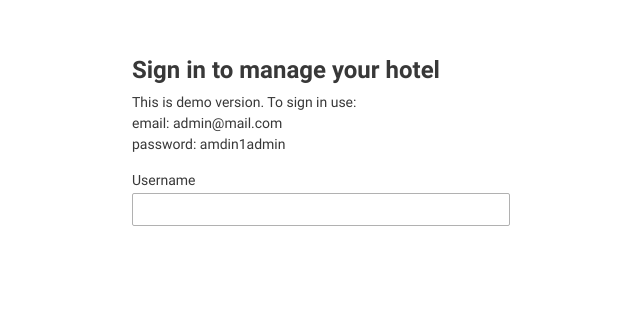
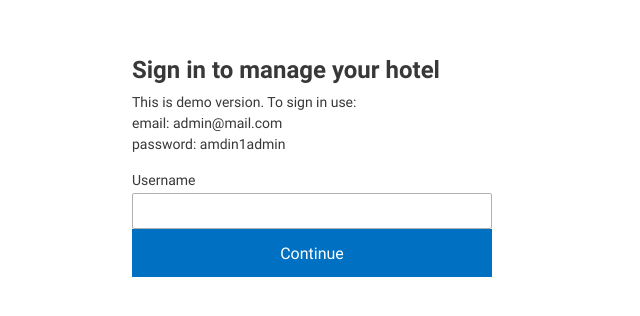
Before and after one commit to Romienas/hotelBooking, a React (Create React App) app in the folder frontend/: page /admin in a window 1280 px wide. Shown: the part 124-440 px from the top of the page, without its empty margins (328-968 px from the left). Built offline with nearby package versions, Linux system fonts and the light colour scheme.

Commit message:
create button component

```diff
--- /dev/null
+++ b/frontend/src/Components/Button.js
@@ -0,0 +1,20 @@
+import React from 'react'
+import './button.scss'
+
+function Button(props) {
+
+    const handleClick = () => {
+        props.clickHandler()
+    }
+
+    return (
+        <div
+            className='button'
+            onClick={handleClick}
+        >
+            {props.text}
+        </div>
+    )
+}
+
+export default Button
--- /dev/null
+++ b/frontend/src/Components/button.scss
@@ -0,0 +1,18 @@
+@import '../index.scss';
+
+.button {
+    display: flex;
+    align-items: center;
+    justify-content: center;
+    background-color: $buttonColor;
+    color: #ffffff;
+    padding: 11px 15px;
+    box-sizing: border-box;
+    height: 48px;
+    cursor: pointer;
+    font-size: 16px;
+}
+
+.button:hover {
+    background-color: $buttonHoverColor;
+}
--- a/frontend/src/Components/input.scss
+++ b/frontend/src/Components/input.scss
@@ -6,4 +6,6 @@
     border: 1px solid $borderColor;
     border-radius: 2px;
     color: $globalColor;
+    box-sizing: border-box;
+    height: 36px;
 }
--- a/frontend/src/index.scss
+++ b/frontend/src/index.scss
@@ -12,6 +12,8 @@
 //Global variables
 $globalColor: #383838;
 $borderColor: #b1b1b1;
+$buttonColor: #0071c2;
+$buttonHoverColor: #005c9d;
 
 //Global extends
 %mainTitle {
--- a/frontend/src/routes/admin.js
+++ b/frontend/src/routes/admin.js
@@ -1,6 +1,7 @@
 import React, { useState } from 'react'
 
 import Input from '../Components/Input'
+import Button from '../Components/Button'
 
 function Admin() {
     const [email, setEmail] = useState('')
@@ -23,6 +24,10 @@ function Admin() {
                         type='text'
                         clickHandler={(input) => setEmail(input)}
                     />
+                    <Button
+                        text='Continue'
+                        clickHandler={() => console.log('sove')}
+                    />
                 </div>
             </div>
         </div>
```
